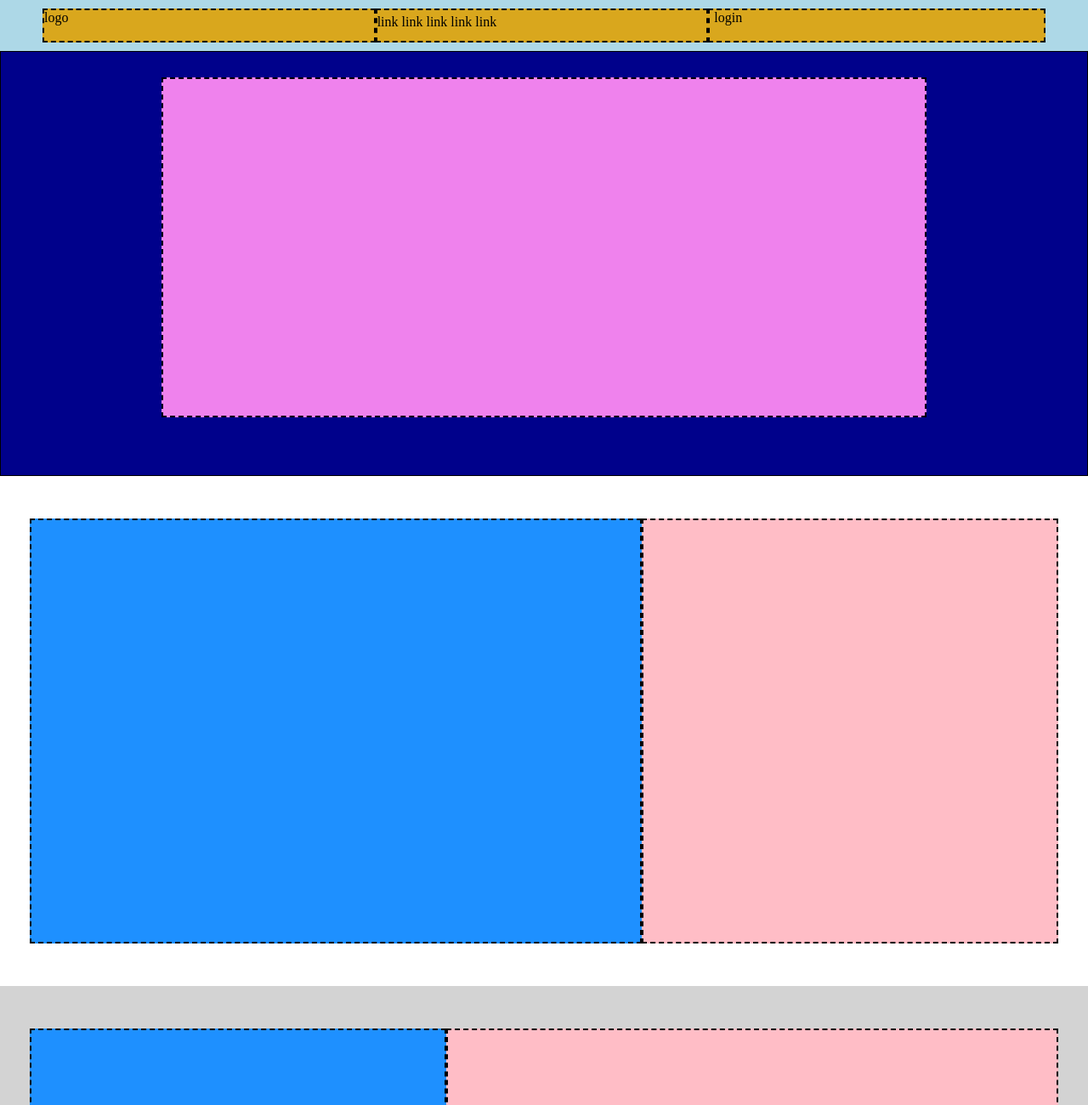
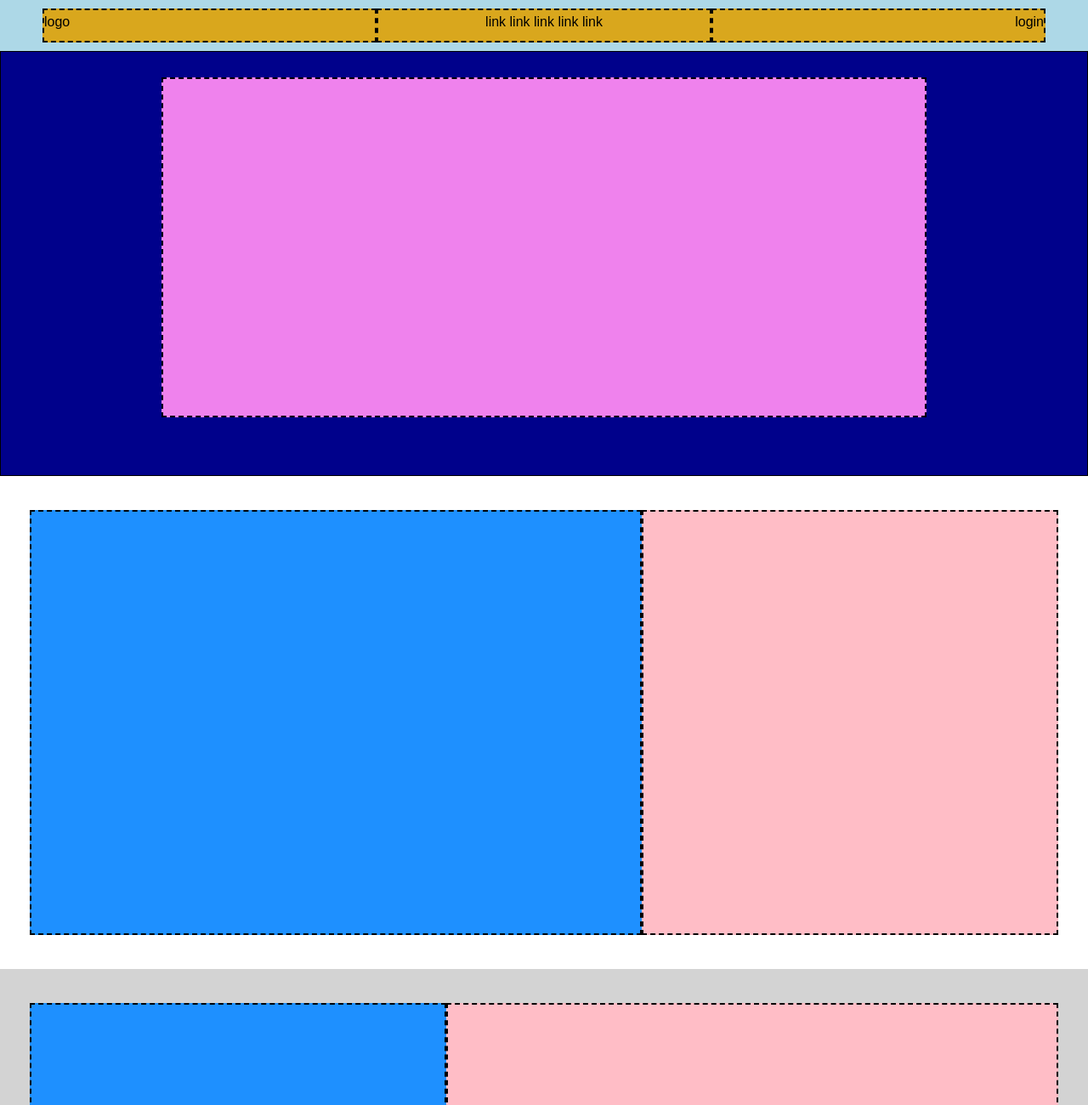
Before and after one commit to MorettiAndrea/html-css-struttura-discord, a plain HTML site: page index.html in a window 1280 px wide. Shown: the top 1300 px of the page at 85% size. Drawn offline with Linux system fonts and the light colour scheme.

Commit message:
con correzione

```diff
--- a/style.css
+++ b/style.css
@@ -3,6 +3,7 @@
   margin: 0;
   padding: 0;
   box-sizing: border-box;
+  font-family: Arial, Helvetica, sans-serif;
 }
 
 img {
@@ -27,10 +28,11 @@ ul {
   padding-right: 10px;
 }
 .background-tabelle {
-  height: 600px;
+  min-height: 580px;
   display: flex;
   justify-content: center;
   align-items: center;
+  padding: 10px 0;
 }
 .layout-tabella-grande {
   width: 720px;
@@ -60,6 +62,7 @@ header .header-top {
   justify-content: center;
   padding-top: 10px;
   padding-bottom: 10px;
+  align-items: center;
 }
 .header-top > * {
   background-color: #d9a71d;
@@ -68,14 +71,14 @@ header .header-top {
   height: 40px;
   flex: 1 0 0;
   align-self: center;
+  padding-top: 5px;
 }
 
 header .header-top .box-link {
-  padding-top: 5px;
-  flex-wrap: nowrap;
+  text-align: center;
 }
 header .header-top .box-login {
-  padding-left: 5px;
+  text-align: right;
 }
 
 .header-bottom {
```
